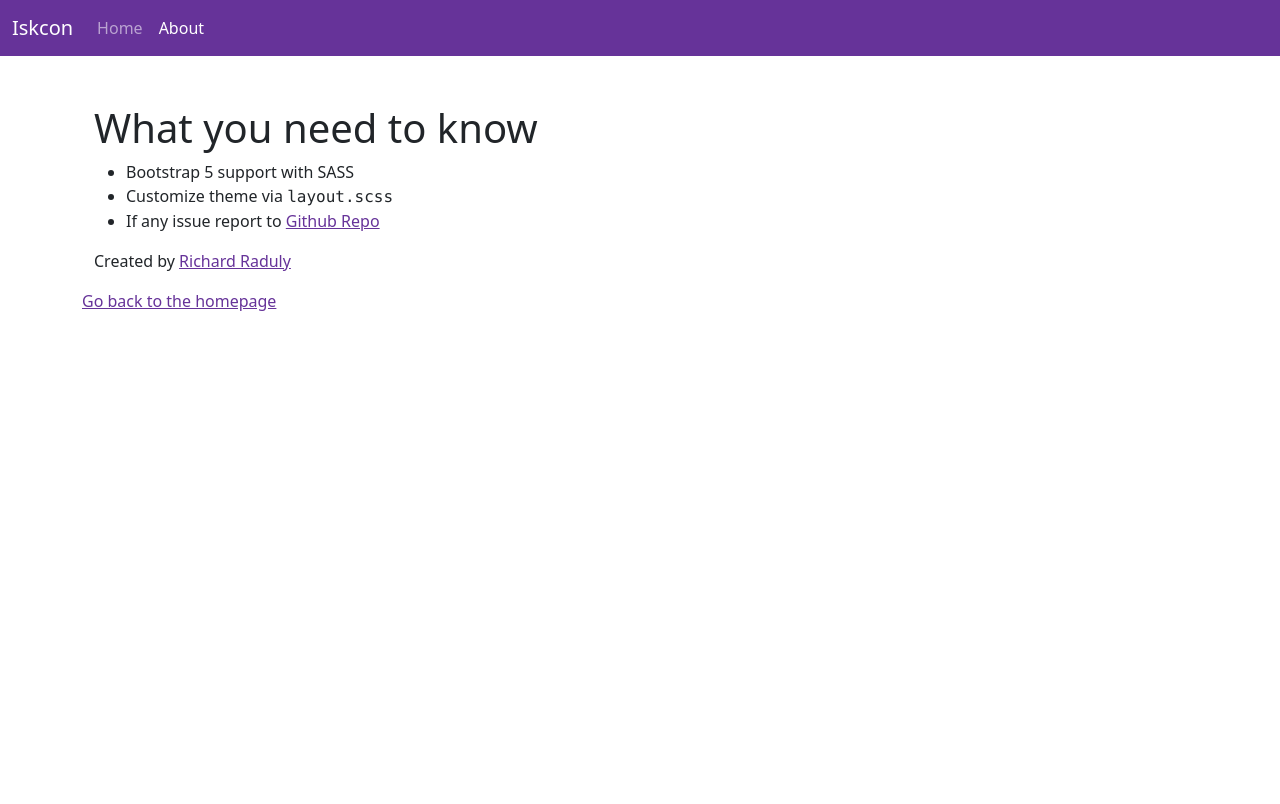
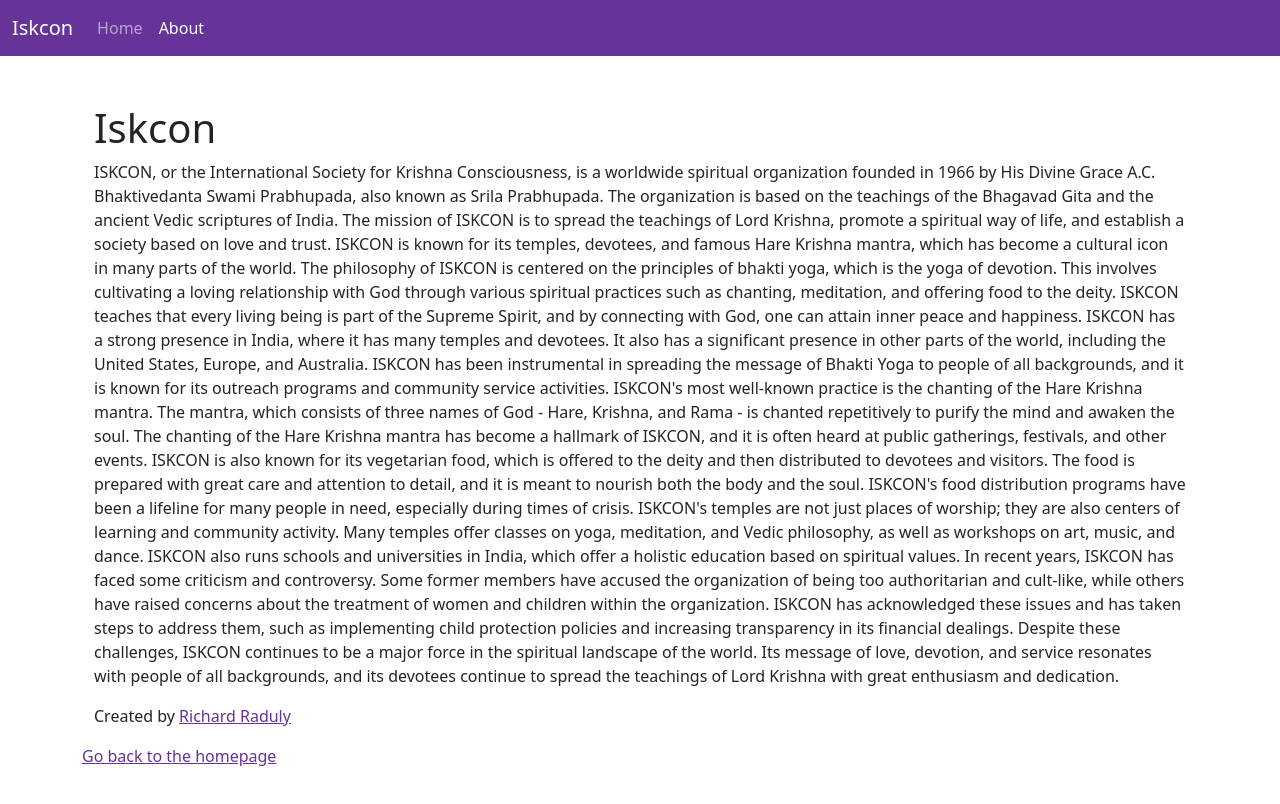
Before and after one commit to garg-prashant/iskconsahibabad-temp, a Gatsby site: page /about in a window 1280 px wide. Built offline with nearby package versions, Linux system fonts and the light colour scheme; Gatsby itself is replaced by a stand-in of ours.

Commit message:
about section

```diff
--- a/src/pages/about.js
+++ b/src/pages/about.js
@@ -9,13 +9,25 @@
     <div className="container  my-5">
 
       <div className="container">
-        <h1 >What you need to know</h1>
+        <h1 >Iskcon</h1>
         <p>
-          <ul>
-            <li>Bootstrap 5 support with SASS</li>
-            <li>Customize theme via <span className="font-monospace ">layout.scss</span></li>
-            <li>If any issue report to <a href="https://github.com/r-ichard/gatsby-starter-bootstrap-5" target="_blank" rel="noopener noreferrer">Github Repo</a></li>
-          </ul>
+            ISKCON, or the International Society for Krishna Consciousness, is a worldwide spiritual organization founded in 1966 by His Divine Grace A.C. Bhaktivedanta Swami Prabhupada, also known as Srila Prabhupada. The organization is based on the teachings of the Bhagavad Gita and the ancient Vedic scriptures of India.
+
+            The mission of ISKCON is to spread the teachings of Lord Krishna, promote a spiritual way of life, and establish a society based on love and trust. ISKCON is known for its temples, devotees, and famous Hare Krishna mantra, which has become a cultural icon in many parts of the world.
+
+            The philosophy of ISKCON is centered on the principles of bhakti yoga, which is the yoga of devotion. This involves cultivating a loving relationship with God through various spiritual practices such as chanting, meditation, and offering food to the deity. ISKCON teaches that every living being is part of the Supreme Spirit, and by connecting with God, one can attain inner peace and happiness.
+
+            ISKCON has a strong presence in India, where it has many temples and devotees. It also has a significant presence in other parts of the world, including the United States, Europe, and Australia. ISKCON has been instrumental in spreading the message of Bhakti Yoga to people of all backgrounds, and it is known for its outreach programs and community service activities.
+
+            ISKCON's most well-known practice is the chanting of the Hare Krishna mantra. The mantra, which consists of three names of God - Hare, Krishna, and Rama - is chanted repetitively to purify the mind and awaken the soul. The chanting of the Hare Krishna mantra has become a hallmark of ISKCON, and it is often heard at public gatherings, festivals, and other events.
+
+            ISKCON is also known for its vegetarian food, which is offered to the deity and then distributed to devotees and visitors. The food is prepared with great care and attention to detail, and it is meant to nourish both the body and the soul. ISKCON's food distribution programs have been a lifeline for many people in need, especially during times of crisis.
+
+            ISKCON's temples are not just places of worship; they are also centers of learning and community activity. Many temples offer classes on yoga, meditation, and Vedic philosophy, as well as workshops on art, music, and dance. ISKCON also runs schools and universities in India, which offer a holistic education based on spiritual values.
+
+            In recent years, ISKCON has faced some criticism and controversy. Some former members have accused the organization of being too authoritarian and cult-like, while others have raised concerns about the treatment of women and children within the organization. ISKCON has acknowledged these issues and has taken steps to address them, such as implementing child protection policies and increasing transparency in its financial dealings.
+
+            Despite these challenges, ISKCON continues to be a major force in the spiritual landscape of the world. Its message of love, devotion, and service resonates with people of all backgrounds, and its devotees continue to spread the teachings of Lord Krishna with great enthusiasm and dedication.
         </p>
         <p>Created by <a href="https://github.com/r-ichard" target="_blank" rel="noopener noreferrer">Richard Raduly</a></p>
       </div>
```
